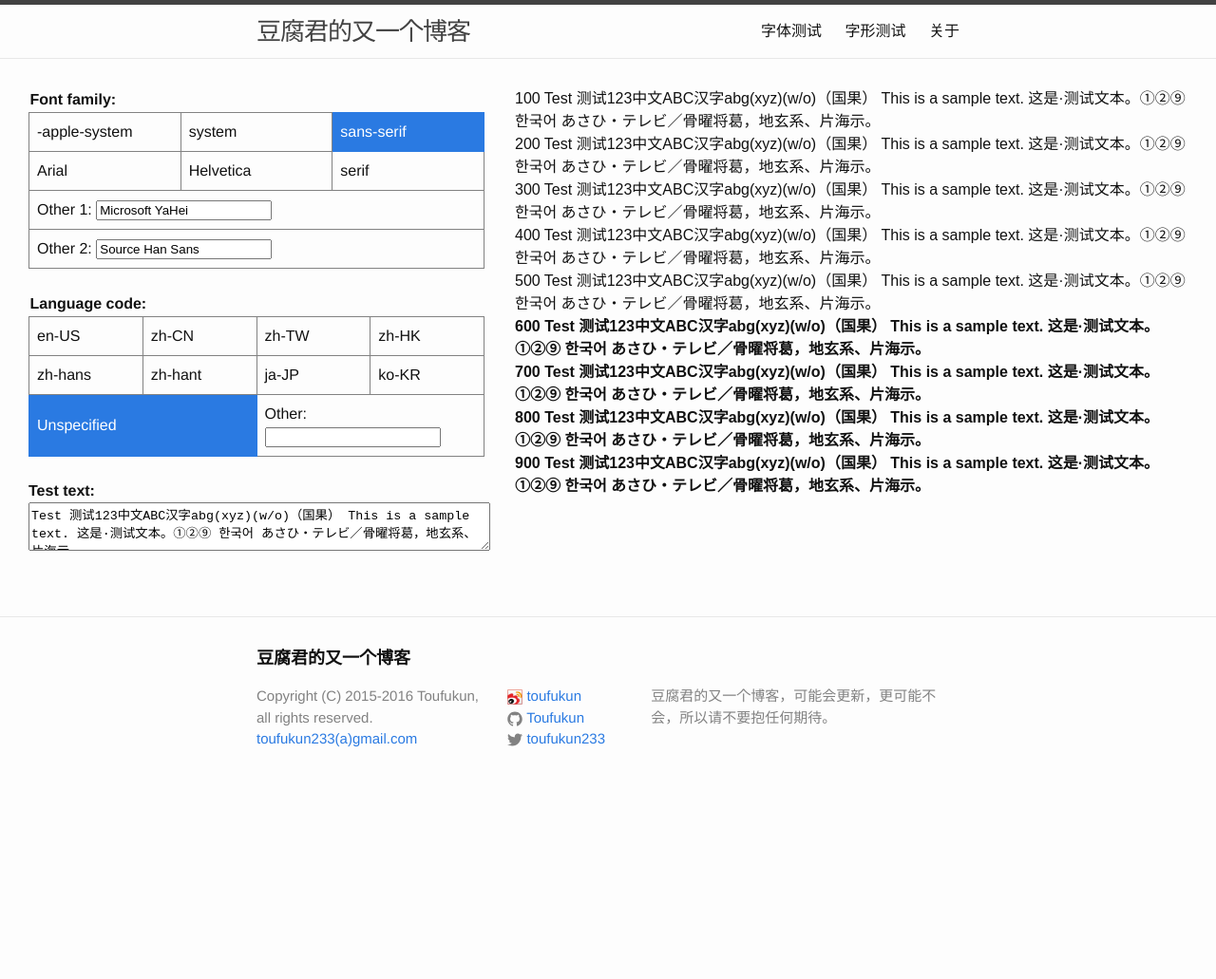
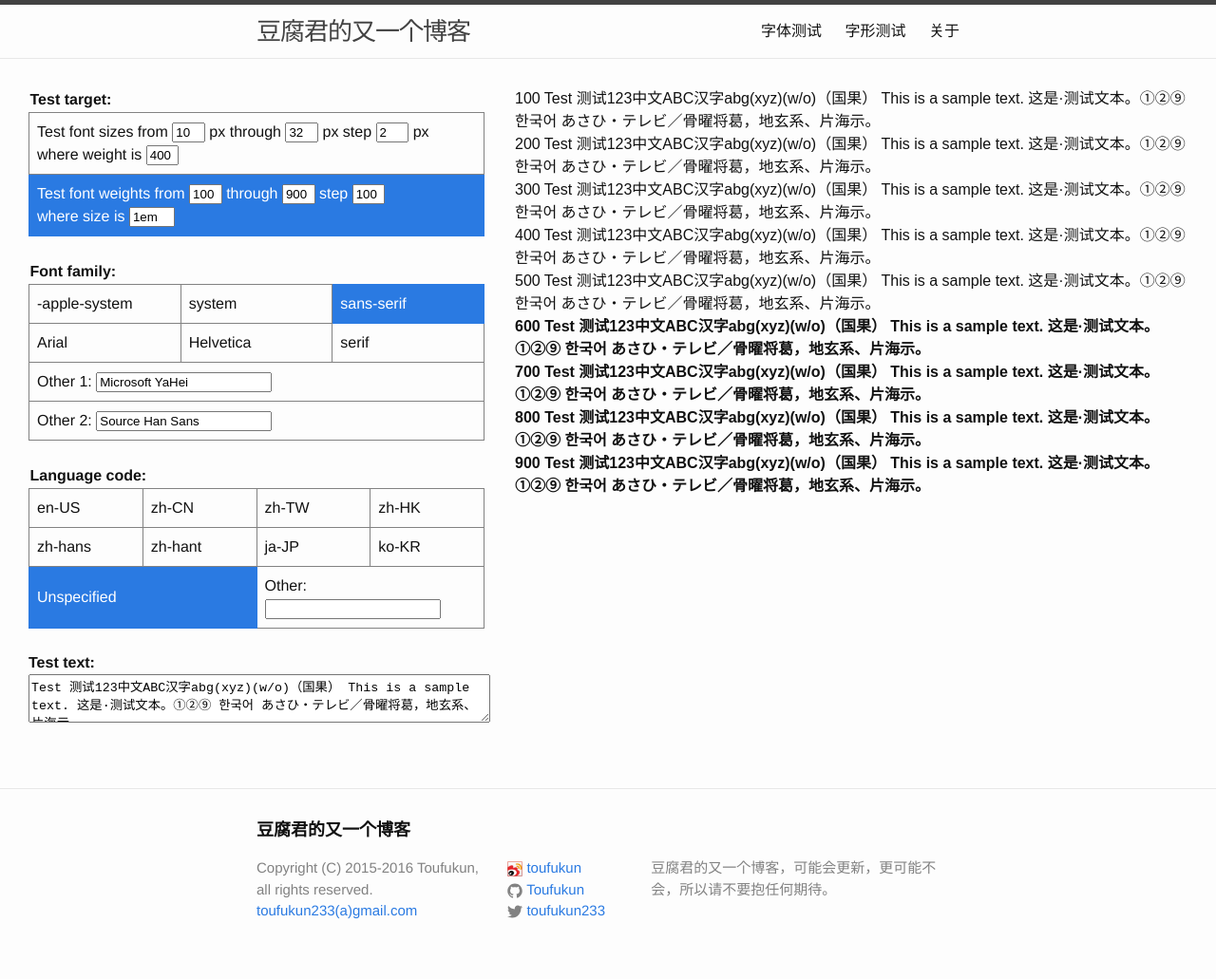
Before and after one commit to Toufukun/toufukun.github.io, a Jekyll site: the page built from 01font-test.html, in a window 1280 px wide. Shown: the whole page at 95% size. Built offline with Jekyll 4.4.1, drawn with Linux system fonts in a browser that asks for light colours; some web fonts are replaced; before the commit the page ends 900 px from its top, so only the background shows below that.

Commit message:
20160508
You can test either font weight or font size now

```diff
--- a/01font-test.html
+++ b/01font-test.html
@@ -21,6 +21,12 @@
 		$(this).addClass("active");
 		regeneratePlayground();
 	});
+	$('#target-selector td').click(function(){
+		$('#target-selector td').removeClass("active");
+		$(this).addClass("active");
+		regeneratePlayground();
+	});
+	$("#target-selector td>input").on("input",regeneratePlayground);
 	$("#font-name1").on("input",regeneratePlayground);
 	$("#font-name2").on("input",regeneratePlayground);
 	$("#lang-code").on("input",regeneratePlayground);
@@ -30,8 +36,22 @@
 function regeneratePlayground(){
 	var text=$('#test-text').val();
 	$('.playground').empty();
-	for (var i=1;i<=9;i++){
-		$('.playground').append('<p style="font-weight: '+i*100+';">'+i*100+' '+text+'</p>');
+	if ($('#test-font-sizes').hasClass('active')) {
+		var l=parseInt($('#font-size-start').val()), r=parseInt($('#font-size-end').val()), s=parseInt($('#font-size-step').val());
+		var f=$('#font-weight-fixed').val();
+		if (l<r){
+			for (var i=l;i<=r;i+=s){
+				$('.playground').append('<p style="font-size: '+i+'px; font-weight:'+f+';">'+i+' '+text+'</p>');
+			}
+		}
+	} else if ($('#test-font-weights').hasClass('active')){
+		var l=parseInt($('#font-weight-start').val()), r=parseInt($('#font-weight-end').val()), s=parseInt($('#font-weight-step').val());
+		var f=$('#font-size-fixed').val();
+		if (l<r){
+			for (var i=l;i<=r;i+=s){
+				$('.playground').append('<p style="font-weight: '+i+'; font-size:'+f+';">'+i+' '+text+'</p>');
+			}
+		}
 	}
 	if ($("#family-selector td.active").text()==$("#font-other1").text())
 		$(".playground").css("font-family",$("#font-name1").val());
@@ -79,6 +99,12 @@
 .playground p {
 	margin: auto;
 }
+table.selector#target-selector input {
+	width: 2em;
+}
+table.selector#target-selector input.wider {
+	width: 3em;
+}
 @media screen and (max-width: 960px) {
 	div.control-panel {
 		width: 360px;
@@ -103,6 +129,12 @@
 <div class="font-tester">
 	<div class="control-panel">
 		<div>
+			<table class="selector" id="target-selector">
+				<tr><th>Test target:</th></tr>
+				<tr><td id="test-font-sizes">Test font sizes from <input id="font-size-start" value="10"/> px through <input id="font-size-end" value="32" /> px step <input id="font-size-step" value="2" /> px <br/>where weight is <input id="font-weight-fixed" value="400" /> </td></tr>
+				<tr><td id="test-font-weights" class="active">Test font weights from <input id="font-weight-start" value="100"/> through <input id="font-weight-end" value="900" /> step <input id="font-weight-step" value="100" /><br/>where size is <input id="font-size-fixed" class="wider" value="1em" /></td></tr>
+			</table>
+			<br/>
 			<table class="selector" id="family-selector">
 				<tr><th colspan="3">Font family:</th></tr>
 				<tr>
```
